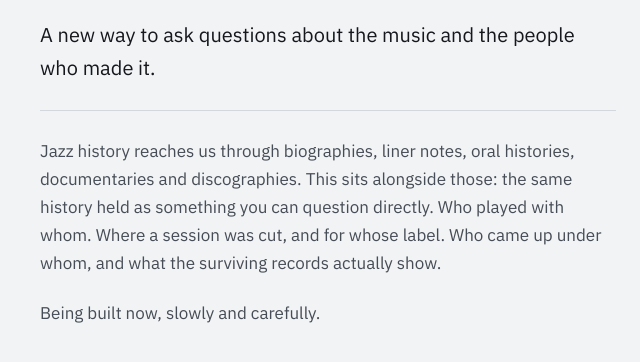
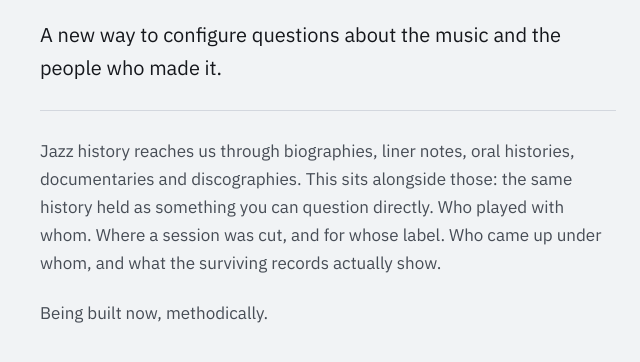
Before and after one commit to jazztimeline/jazztimeline-site, a plain HTML site: page index.html in a window 1280 px wide. Shown: the part 218-580 px from the top of the page, without its empty margins (312-952 px from the left). Drawn offline with Linux system fonts and the light colour scheme.

Commit message:
Update index.html

```diff
--- a/index.html
+++ b/index.html
@@ -4,7 +4,7 @@
 <meta charset="utf-8">
 <meta name="viewport" content="width=device-width, initial-scale=1">
 <title>JazzTimeline</title>
-<meta name="description" content="A new way to ask questions about the music and the people who made it. In development.">
+<meta name="description" content="A new way to configure questions about the music and the people who made it. In development.">
 <link rel="preconnect" href="https://fonts.gstatic.com" crossorigin>
 <link rel="stylesheet" href="https://fonts.googleapis.com/css2?family=Archivo:wght@800&family=IBM+Plex+Mono:wght@400&family=IBM+Plex+Sans:wght@400&display=swap">
 <style>
@@ -24,10 +24,10 @@ p{margin:0;color:var(--ink2)}
 <div class="wrap">
 <span class="kicker">In development</span>
 <h1>JazzTimeline</h1>
-<p class="lead">A new way to ask questions about the music and the people who made it.</p>
+<p class="lead">A new way to configure questions about the music and the people who made it.</p>
 <hr>
 <p>Jazz history reaches us through biographies, liner notes, oral histories, documentaries and discographies. This sits alongside those: the same history held as something you can question directly. Who played with whom. Where a session was cut, and for whose label. Who came up under whom, and what the surviving records actually show.</p>
-<p>Being built now, slowly and carefully.</p>
+<p>Being built now, methodically.</p>
 </div>
 </body>
 </html>
```
